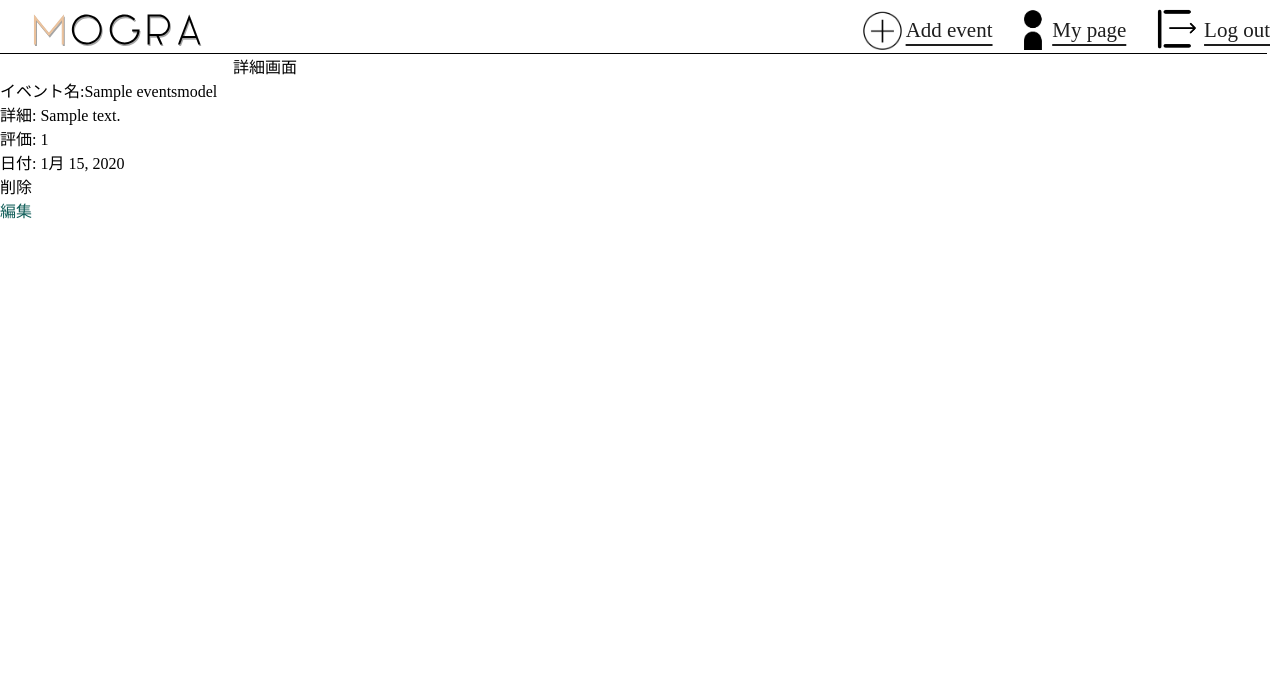
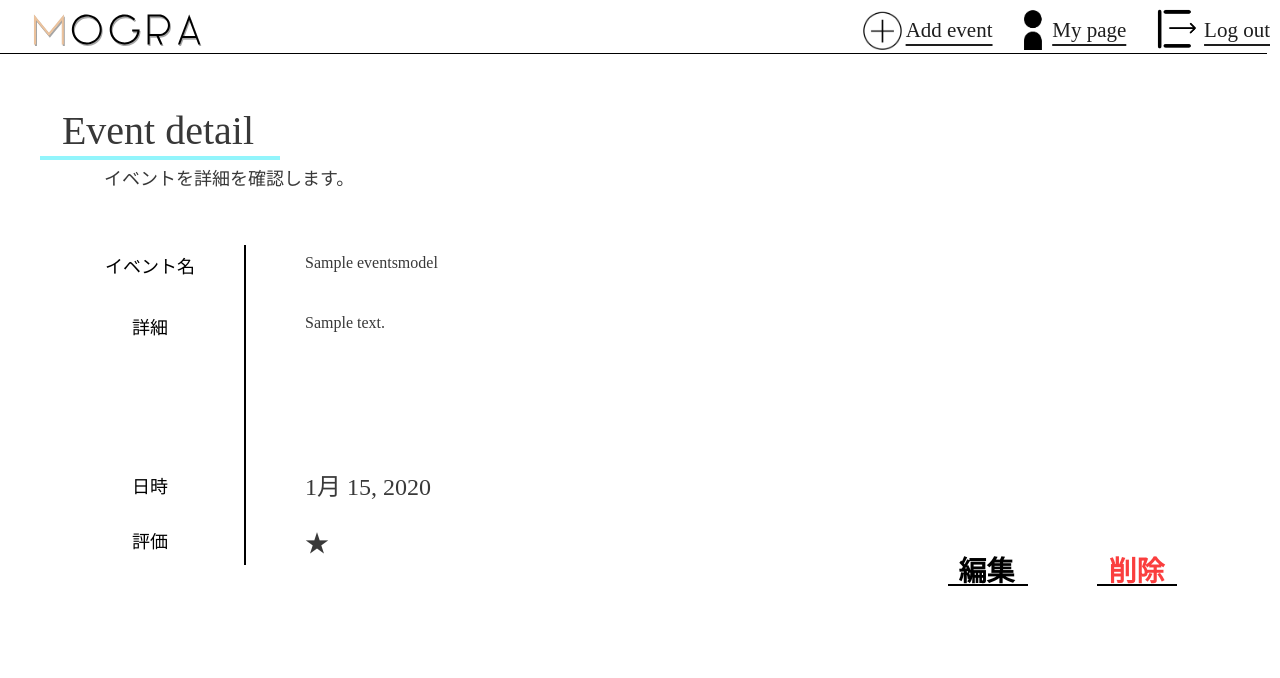
Before and after one commit to Hackathon-kait/mogra, a Django app: page /event/00000000-0000-0000-0000-000000000001/ in a window 1280 px wide. Shown: the top 678 px of the page. Run offline with Django 3.2, Linux system fonts and the light colour scheme; tables that the repository leaves empty hold one stand-in row (values such as "Sample post"); some libraries are stand-ins or nearby versions.

Commit message:
詳細画面にCSSを当てた

```diff
--- a/src/templates/detail.html
+++ b/src/templates/detail.html
@@ -2,20 +2,47 @@
 {% load static %}
 {% block header %}
 <link rel="stylesheet" href="{% static 'css/modal.css' %}" />
+<link rel="stylesheet" href="{% static 'css/detail.css' %}" />
 {% endblock %}
 {% block content %}
 {% include "header.html" %}
-  <h1>詳細画面</h1>
+<div id="content">
+  <h1 id="title">Event detail</h1>
+  <div id="titleline"></div>
+  <h2 id="subtitle">イベントを詳細を確認します。</h2>
+  <div id="vertical_line"></div>
+  <h3 id="event_name">イベント名</h3>
+  <h3 id="event_detail">詳細</h3>
+  <h3 id="event_date">日時</h3>
+  <h3 id="event_evaluation">評価</h3>
+  <div id="btnline"></div>
+  <div id="btnline2"></div>
   <ul>
-  <p>イベント名:{{ event.title }}</p>
-  <p>詳細: {{ event.detail }}</p>
-  <p>評価: {{ event.evaluation }}</p>
-  <p>日付: {{ event.date_at }}</p>
+    <p id="id_title">{{ event.title }}</p>
+    <p id="id_detail">{{ event.detail }}</p>
+
+
+    <div id="id_evaluation">
+      {% if event.evaluation == 0 %}
+      <span>最低</span>
+      {% elif event.evaluation == 10 %}
+      <span>最高</span>
+      {% else %}
+      {% with ''|center:event.evaluation as range %}
+      {% for _ in range %}
+      <span>★</span>
+      {% endfor %}
+      {% endwith %}
+      {% endif %}
+    </div>
+
+    <p id="id_date_at">{{ event.date_at }}</p>
   </ul>
   <div id="delete">
     <button id="confirmation-btn">削除</button>
   </div>
   {% include 'modal/delete-modal.html' %}
- <button><a href="{% url 'update' event.uuid %}">編集</a></button>
+  <button id="update"><a href="{% url 'update' event.uuid %}">編集</a></button>
+</div>
 <script type="text/javascript" src="{% static 'js/modal.js' %}"></script>
 {% endblock content %}
--- /dev/null
+++ b/static/css/detail.css
@@ -0,0 +1,271 @@
+#content {
+  position: absolute;
+  margin: auto;
+}
+
+#title {
+  position: absolute;
+  width: 376px;
+  height: 77px;
+  left: -30px;
+  top: 50px;
+  font-family: 'Nobile';
+  font-style: normal;
+  font-weight: 400;
+  font-size: 40px;
+  line-height: 54px;
+  text-align: center;
+  color: #383838;
+}
+
+#subtitle {
+  position: absolute;
+  width: 477px;
+  height: 46px;
+  left: 104px;
+  top: 112px;
+
+  font-family: 'Nobile';
+  font-style: normal;
+  font-weight: 400;
+  font-size: 18px;
+  line-height: 27px;
+
+  color: #383838;
+}
+
+#titleline {
+  position: absolute;
+  width: 240px;
+  height: 0px;
+  left: 40px;
+  top: 102px;
+  border: 2px solid #92F5FC;
+}
+
+#vertical_line {
+  position: absolute;
+  width: 320px;
+  height: 0px;
+  left: 85px;
+  top: 350px;
+
+  border: 1px solid #000000;
+  transform: rotate(-90deg);
+}
+
+#id_title {
+  box-sizing: border-box;
+  position: absolute;
+  width: 600px;
+  height: 45px;
+  left: 305px;
+  top: 200px;
+  font-weight: 400;
+  background: #FFFFFF;
+
+
+  color: #393939;
+}
+
+#id_detail {
+  box-sizing: border-box;
+  position: absolute;
+  width: 600px;
+  height: 155px;
+  left: 305px;
+  top: 260px;
+  font-weight: 400;
+  background: #FFFFFF;
+
+
+
+  color: #393939;
+}
+
+#id_date_at {
+  position: absolute;
+  width: 300px;
+  height: 37px;
+  left: 305px;
+  top: 420px;
+
+  font-family: 'Nobile';
+  font-style: normal;
+  font-weight: 400;
+  font-size: 24px;
+  line-height: 27px;
+  color: #393939;
+  background: #FFFFFF;
+
+  border-radius: 26px;
+}
+
+#id_evaluation {
+  box-sizing: border-box;
+  position: absolute;
+  width: 600px;
+  height: 155px;
+  left: 305px;
+  top: 470px;
+  font-size: 24px;
+  font-weight: 400;
+  background: #FFFFFF;
+
+
+
+  color: #393939;
+}
+
+
+
+#event_name {
+  position: absolute;
+  width: 120px;
+  height: 27px;
+  left: 90px;
+  top: 200px;
+  font-family: 'Nobile';
+  font-style: normal;
+  font-weight: 400;
+  font-size: 18px;
+  line-height: 27px;
+  /* ボックスの高さと同一 */
+  color: #000000;
+  text-align: center;
+}
+
+#event_detail {
+  position: absolute;
+  width: 120px;
+  height: 27px;
+  left: 90px;
+  top: 261px;
+  font-weight: bold;
+  font-family: 'Nobile';
+  font-style: normal;
+  font-weight: 400;
+  font-size: 18px;
+  line-height: 27px;
+  /* ボックスの高さと同一 */
+  color: #000000;
+  text-align: center;
+}
+
+#event_date {
+  position: absolute;
+  width: 120px;
+  height: 27px;
+  left: 90px;
+  top: 420px;
+
+  font-family: 'Nobile';
+  font-style: normal;
+  font-weight: 400;
+  font-size: 18px;
+  line-height: 27px;
+  /* ボックスの高さと同一 */
+  color: #000000;
+  text-align: center;
+}
+
+#event_evaluation {
+  position: absolute;
+  width: 120px;
+  height: 27px;
+  left: 90px;
+  top: 475px;
+
+  font-family: 'Nobile';
+  font-style: normal;
+  font-weight: 400;
+  font-size: 18px;
+  line-height: 27px;
+  /* ボックスの高さと同一 */
+  color: #000000;
+  text-align: center;
+}
+
+#update a {
+
+  position: absolute;
+  width: 133px;
+  height: 27px;
+  left: 920px;
+  top: 500px;
+
+  font-family: 'Nobile';
+  font-style: normal;
+  font-weight: bold;
+  font-size: 28px;
+  line-height: 36px;
+  text-align: center;
+  color: #000000;
+}
+
+#confirmation-btn {
+  position: absolute;
+  width: 133px;
+  height: 27px;
+  left: 1070px;
+  top: 500px;
+
+  font-family: 'Nobile';
+  font-style: normal;
+  font-weight: bold;
+  font-size: 28px;
+  line-height: 36px;
+  text-align: center;
+  color: #FA3E3E;
+}
+
+#btnline {
+  position: absolute;
+  width: 80px;
+  height: 1px;
+  left: 1097px;
+  top: 530px;
+  border: 1px solid #000000;
+}
+
+#btnline2 {
+  position: absolute;
+  width: 80px;
+  height: 1px;
+  left: 948px;
+  top: 530px;
+  border: 1px solid #000000;
+}
+
+#update a:hover {
+
+  position: absolute;
+  width: 133px;
+  height: 27px;
+  left: 920px;
+  top: 500px;
+
+  font-family: 'Nobile';
+  font-style: normal;
+  font-weight: bold;
+  font-size: 28px;
+  line-height: 36px;
+  text-align: center;
+  color: #999999;
+}
+
+#confirmation-btn:hover {
+  position: absolute;
+  width: 133px;
+  height: 27px;
+  left: 1070px;
+  top: 500px;
+
+  font-family: 'Nobile';
+  font-style: normal;
+  font-weight: bold;
+  font-size: 28px;
+  line-height: 36px;
+  text-align: center;
+  color: #ffb6b6;
+}
```
Lines whose indentation alone changed are shown as unchanged.
